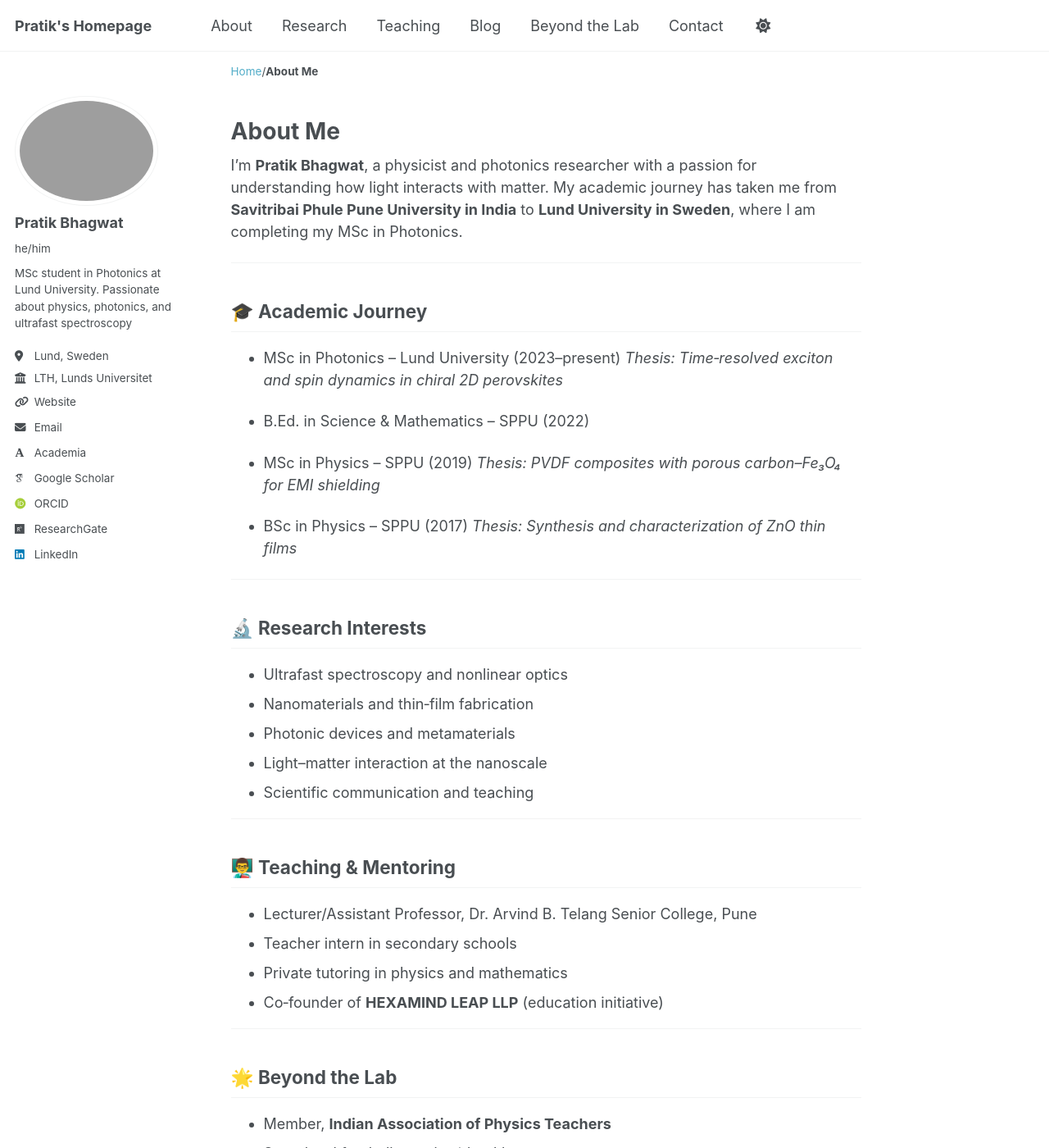
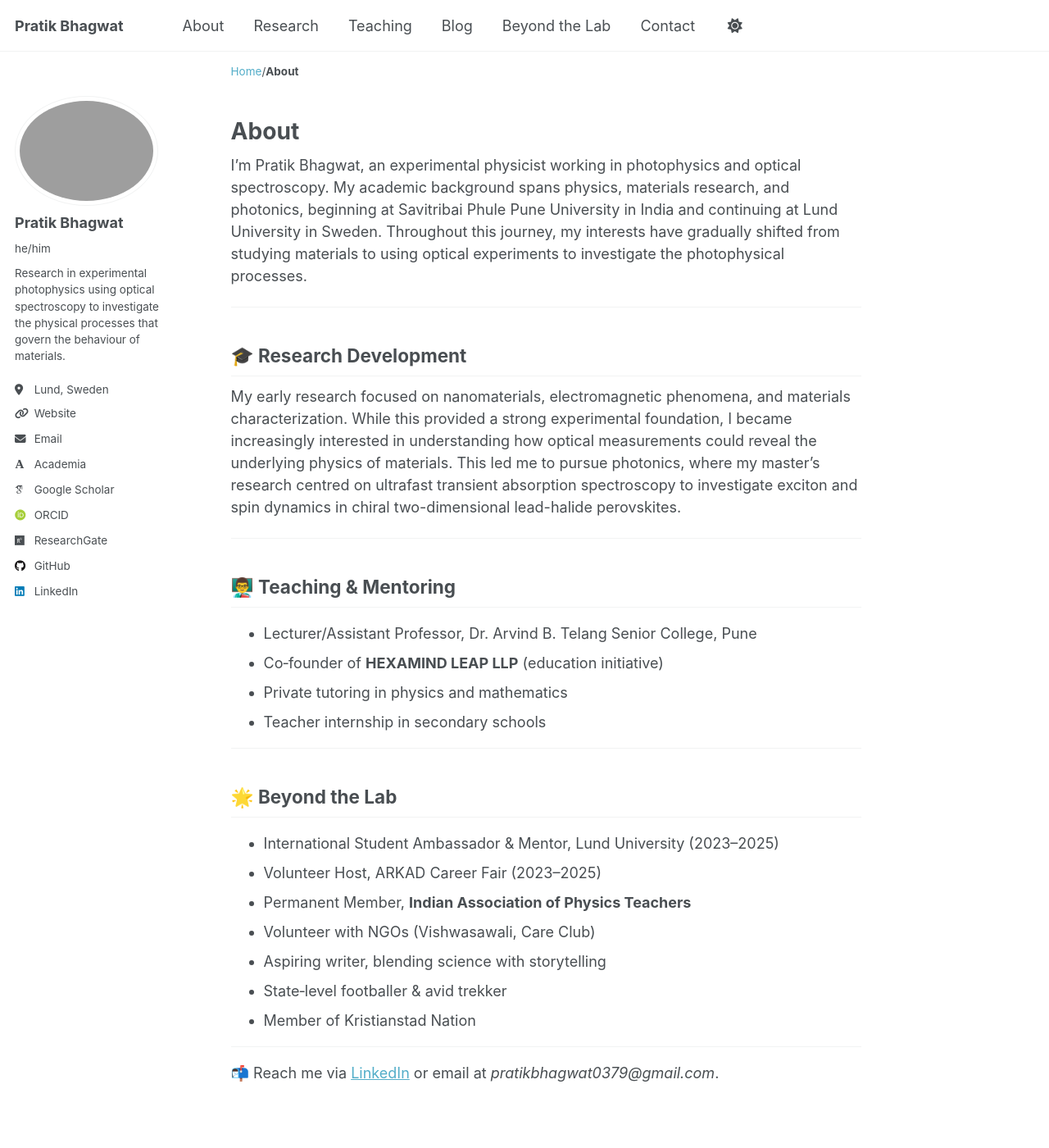
Before and after one commit to pratik-bhagwat-photonics/pratik-bhagwat-photonics.github.io, a Jekyll site: the page built from _pages/about.md, in a window 1280 px wide and 1400 px high. Shown: the whole window at 82% size. Built offline with Jekyll 4.4.1, drawn with Linux system fonts in a browser that asks for light colours; some web fonts are replaced; a script that is not in the unit is left out; some of the changed text lies outside the part shown.

Commit message:
updated config, about, home pages

```diff
--- a/_config.yml
+++ b/_config.yml
@@ -1,4 +1,5 @@
 # Welcome to Jekyll!
+# Academic website of Pratik Bhagwat, featuring research in experimental photophysics, optical spectroscopy, publications, projects, teaching, and academic activities.
 #
 # This config file is meant for settings that affect your entire site, values
 # which you are expected to set up once and rarely need to edit after that.
@@ -9,10 +10,10 @@
 # Basic Site Settings
 locale                   : "en-US"
 site_theme               : "default" # Currently available options are "default", "air"
-title                    : "Pratik's Homepage"
+title                    : "Pratik Bhagwat"
 title_separator          : "-"
 name                     : &name "Pratik Bhagwat"
-description : &description "MSc in Photonics at Lund University | Physics & Photonics Enthusiast | Exploring science, language, and technology" # Update this with a general description of your site, this is the default if not overridden by a page
+description : &description "Academic website of Pratik Bhagwat featuring research, publications, projects, teaching, and academic activities in experimental photophysics and optical spectroscopy." # Update this with a general description of your site, this is the default if not overridden by a page
 url                      : "https://pratik-bhagwat-photonics.github.io" # The base hostname & protocol for your site e.g. "https://[your GitHub username].github.io", # or if you already have some other page hosted on Github then use "https://[your GitHub username].github.io/[Your Repo Name]"
 baseurl                  : "" # the subpath of your site, e.g. "/blog"
 repository               : "pratik-bhagwat-photonics/pratik-bhagwat-photonics.github.io"
@@ -25,9 +26,9 @@ author:
   avatar           : "Pratik.jpg"
   name             : "Pratik Bhagwat"
   pronouns         : "he/him"
-  bio              : "MSc student in Photonics at Lund University. Passionate about physics, photonics, and ultrafast spectroscopy"
+  bio              : "Research in experimental photophysics using optical spectroscopy to investigate the physical processes that govern the behaviour of materials."
   location         : "Lund, Sweden"
-  employer         : "LTH, Lunds Universitet"
+  employer         : #"LTH, Lunds Universitet"
   uri              : "https://pratik-bhagwat-photonics.github.io"
   email            : "pratikbhagwat0379@gmail.com"
 
@@ -48,7 +49,7 @@ author:
   bitbucket        : # Username - Update with your username on the site
   codepen          : # Username
   dribbble         : # Username
-  #github           : "pratik-bhagwat-photonics"
+  github           : "pratik-bhagwat-photonics"
   kaggle           : # Username
   stackoverflow    : # User number or user number and name (i.e., use "1" or "1/jeff-atwood")
 
--- a/_pages/about.md
+++ b/_pages/about.md
@@ -1,68 +1,38 @@
 ---
-title: "About Me"
+title: "About"
 permalink: /about/
 layout: single
 author_profile: true
----
-
-I’m **Pratik Bhagwat**, a physicist and photonics researcher with a passion for understanding how light interacts with
-matter.
-My academic journey has taken me from **Savitribai Phule Pune University in India** to **Lund University in Sweden**,
-where I am completing my MSc in Photonics.
 
 ---
 
-## 🎓 Academic Journey
-
-- MSc in Photonics – Lund University (2023–present)
-*Thesis: Time‑resolved exciton and spin dynamics in chiral 2D perovskites*
-
-- B.Ed. in Science & Mathematics – SPPU (2022)
-
-- MSc in Physics – SPPU (2019)
-*Thesis: PVDF composites with porous carbon–Fe₃O₄ for EMI shielding*
-
-- BSc in Physics – SPPU (2017)
-*Thesis: Synthesis and characterization of ZnO thin films*
+I’m Pratik Bhagwat, an experimental physicist working in photophysics and optical spectroscopy. My academic background spans physics, materials research, and photonics, beginning at Savitribai Phule Pune University in India and continuing at Lund University in Sweden. Throughout this journey, my interests have gradually shifted from studying materials to using optical experiments to investigate the photophysical processes.
 
 ---
 
-## 🔬 Research Interests
-
-- Ultrafast spectroscopy and nonlinear optics
-- Nanomaterials and thin‑film fabrication
-- Photonic devices and metamaterials
-- Light–matter interaction at the nanoscale
-- Scientific communication and teaching
+## 🎓 Research Development
+My early research focused on nanomaterials, electromagnetic phenomena, and materials characterization. While this provided a strong experimental foundation, I became increasingly interested in understanding how optical measurements could reveal the underlying physics of materials. This led me to pursue photonics, where my master's research centred on ultrafast transient absorption spectroscopy to investigate exciton and spin dynamics in chiral two-dimensional lead-halide perovskites.
 
 ---
 
 ## 👨‍🏫 Teaching & Mentoring
 
 - Lecturer/Assistant Professor, Dr. Arvind B. Telang Senior College, Pune
-- Teacher intern in secondary schools
+- Co‑founder of **HEXAMIND LEAP LLP** (education initiative)
 - Private tutoring in physics and mathematics
-- Co‑founder of **HEXAMIND LEAP LLP** (education initiative)
+- Teacher internship in secondary schools
 
 ---
 
 ## 🌟 Beyond the Lab
 
-- Member, **Indian Association of Physics Teachers**
-- State‑level footballer and avid trekker
+- International Student Ambassador & Mentor, Lund University (2023–2025)
+- Volunteer Host, ARKAD Career Fair (2023–2025)
+- Permanent Member, **Indian Association of Physics Teachers**
 - Volunteer with NGOs (Vishwasawali, Care Club)
 - Aspiring writer, blending science with storytelling
-- International Student Ambassador & Mentor, Lund University (2023–2025)
+- State‑level footballer & avid trekker
 - Member of Kristianstad Nation
-- Volunteer Host, ARKAD Career Fair (2023–2025)
-
----
-
-## ✨ Personal Philosophy
-
-Physics is not just a discipline — it’s a way of seeing the world.
-I believe in combining **rigor with imagination**, and in using science as a bridge between knowledge and society.
-My aim is to contribute to research that is both **technically innovative** and **socially meaningful**.
 
 ---
 
```
Also changed, not shown: _pages/home.md (+18 -19 lines).
